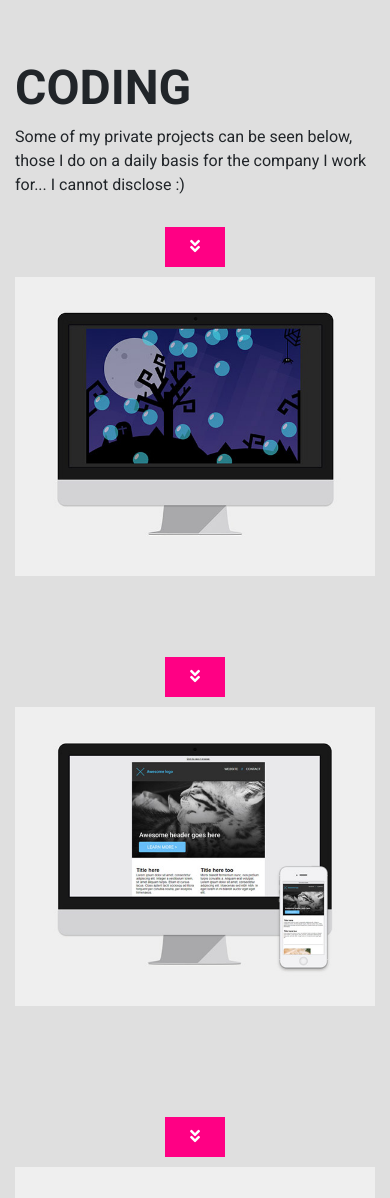
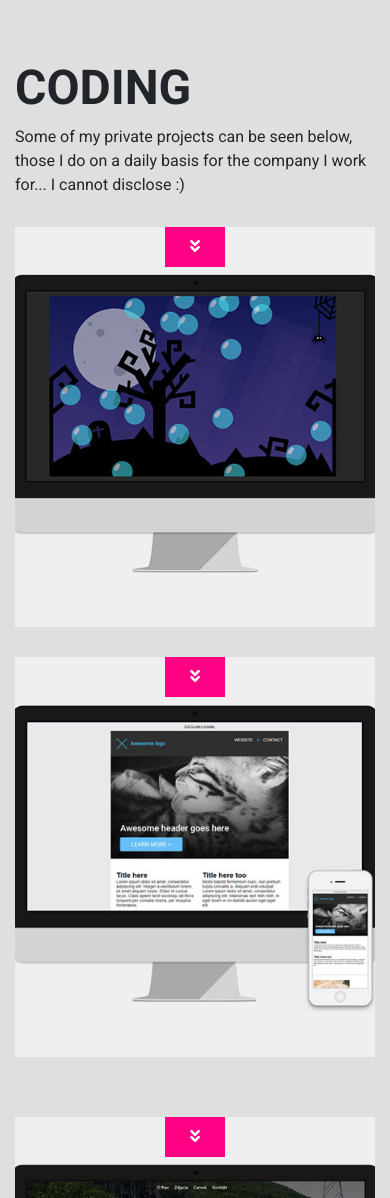
Before and after one commit to arisaktos/arisu-portfolio-v2, a website: page app/index.html in a window 390 px wide. Shown: the part 1077-2275 px from the top of the page. Drawn offline with nearby package versions, Linux system fonts and the light colour scheme.

Commit message:
removed media queries for smallest screens

```diff
--- a/app/scss/responsive.scss
+++ b/app/scss/responsive.scss
@@ -191,10 +191,3 @@ padding-right: 50px;
         letter-spacing: 2px;
     }
 }
-
-@media (max-width: 415px) {
-   .coding-panel-1, .coding-panel-2, .coding-panel-3, .coding-panel-4, .coding-panel-5, .coding-panel-6, .coding-panel-7, .coding-panel-8
-    {
-        background-size: contain;
-    }
-}
```
Also changed, not shown: app/css/responsive.css.
